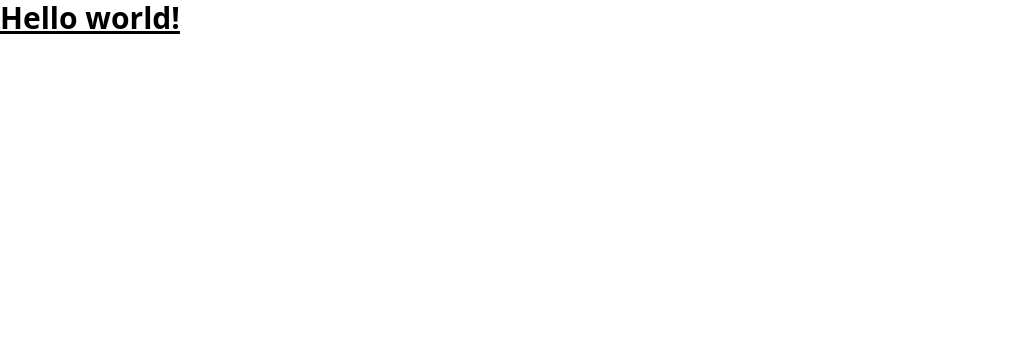
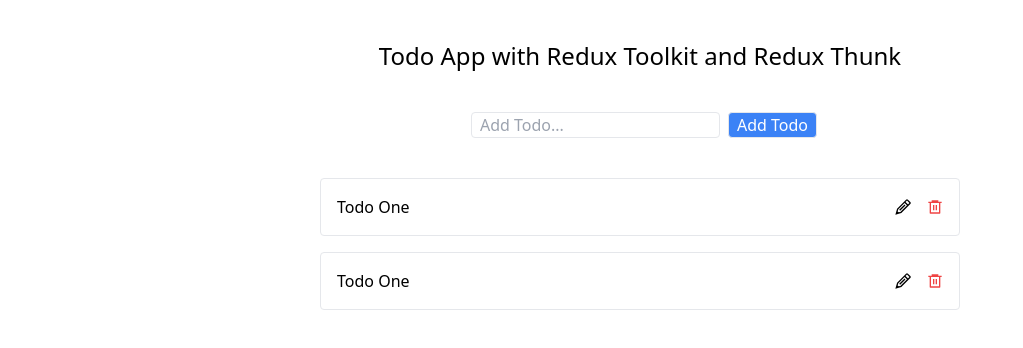
Before and after one commit to codeWithAshith/React-Toolkit-Ts-Course, a React (Create React App) app: page / in a window 1280 px wide. Shown: the top 348 px of the page, without its empty margins (0-1023 px from the left). Built offline with nearby package versions, Linux system fonts and the light colour scheme.

Commit message:
04. Todo Components

```diff
--- a/package.json
+++ b/package.json
@@ -15,6 +15,7 @@
     "json-server": "^0.17.3",
     "react": "^18.2.0",
     "react-dom": "^18.2.0",
+    "react-icons": "^4.10.1",
     "react-redux": "^8.1.1",
     "react-scripts": "5.0.1",
     "redux": "^4.2.1",
--- /dev/null
+++ b/src/components/Input.component.tsx
@@ -0,0 +1,18 @@
+import React from "react";
+
+const InputComponent = () => {
+  return (
+    <div>
+      <input
+        type="text"
+        placeholder="Add Todo..."
+        className="border px-2 mx-2 rounded"
+      />
+      <button className="border rounded px-2 bg-blue-500 text-white">
+        Add Todo
+      </button>
+    </div>
+  );
+};
+
+export default InputComponent;
--- /dev/null
+++ b/src/components/List.component.tsx
@@ -0,0 +1,34 @@
+import React from "react";
+import { GrEdit } from "react-icons/gr";
+import { RiDeleteBin6Line } from "react-icons/ri";
+
+const ListComponent = () => {
+  return (
+    <div className="flex flex-col items-center w-2/4 my-10">
+      <div className="border rounded flex flex-row items-center justify-between p-4 w-full mb-4">
+        <p>Todo One</p>
+        <div className="flex flex-row gap-4">
+          <div className="text-gray-900">
+            <GrEdit />
+          </div>
+          <div className="text-red-500">
+            <RiDeleteBin6Line />
+          </div>
+        </div>
+      </div>
+      <div className="border rounded flex flex-row items-center justify-between p-4 w-full">
+        <p>Todo One</p>
+        <div className="flex flex-row gap-4">
+          <div className="text-gray-900">
+            <GrEdit />
+          </div>
+          <div className="text-red-500">
+            <RiDeleteBin6Line />
+          </div>
+        </div>
+      </div>
+    </div>
+  );
+};
+
+export default ListComponent;
--- /dev/null
+++ b/src/components/Todo.component.tsx
@@ -0,0 +1,17 @@
+import React from "react";
+import InputComponent from "./Input.component";
+import ListComponent from "./List.component";
+
+const TodoComponent = () => {
+  return (
+    <div className="flex flex-col h-screen w-screen items-center my-10">
+      <p className="font-medium mb-10 text-2xl ">
+        Todo App with Redux Toolkit and Redux Thunk
+      </p>
+      <InputComponent />
+      <ListComponent />
+    </div>
+  );
+};
+
+export default TodoComponent;
--- a/src/index.tsx
+++ b/src/index.tsx
@@ -3,17 +3,18 @@
 import "./index.css";
 import { Provider } from "react-redux";
 import { store } from "./store/store";
+import TodoComponent from "./components/Todo.component";
 
 const root = ReactDOM.createRoot(
   document.getElementById("root") as HTMLElement
 );
 
-// Tailwind setup - https://tailwindcss.com/docs/guides/create-react-app
+// npm install react-icons --save
 
 root.render(
   <React.StrictMode>
     <Provider store={store}>
-      <h1 className="text-3xl font-bold underline">Hello world!</h1>
+      <TodoComponent/>
     </Provider>
   </React.StrictMode>
 );
```
Also changed, not shown: 1 other file (tests, documents, lock files or other folders).
